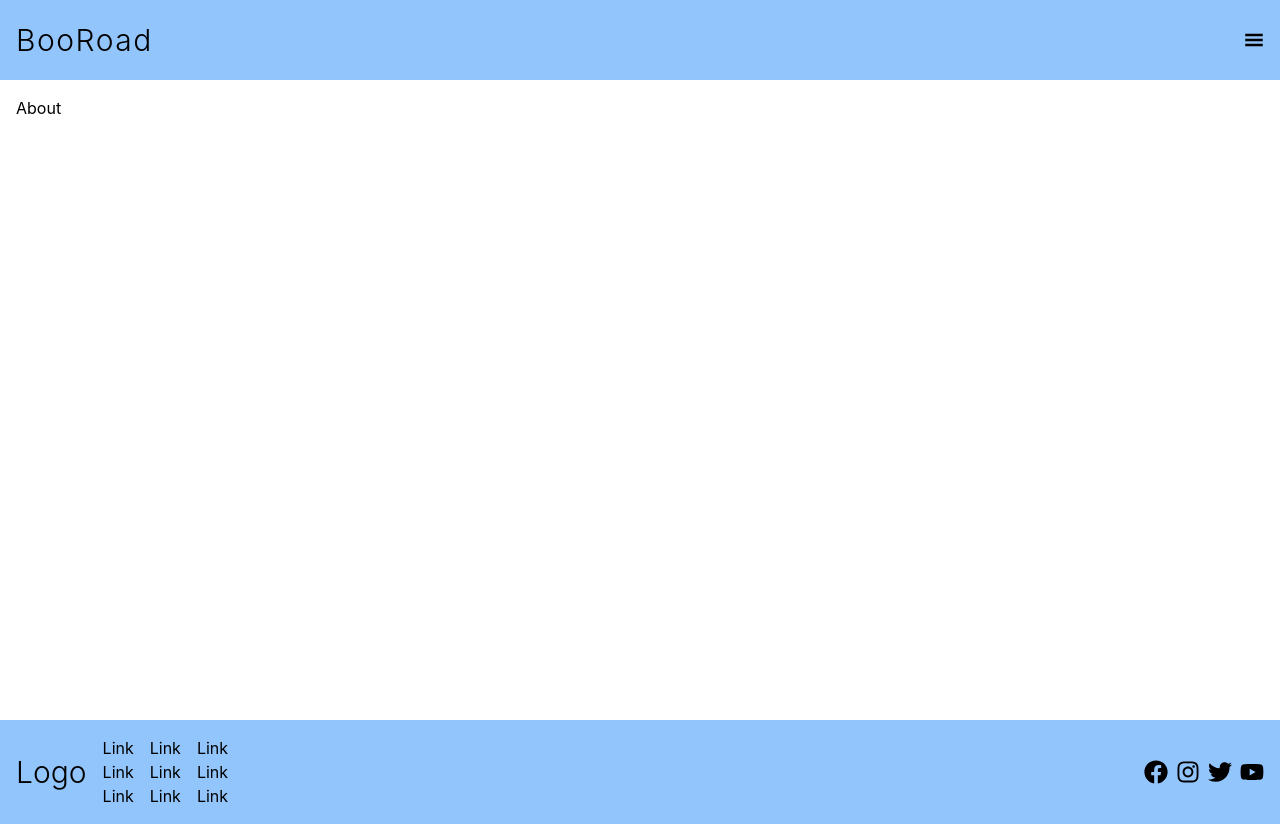
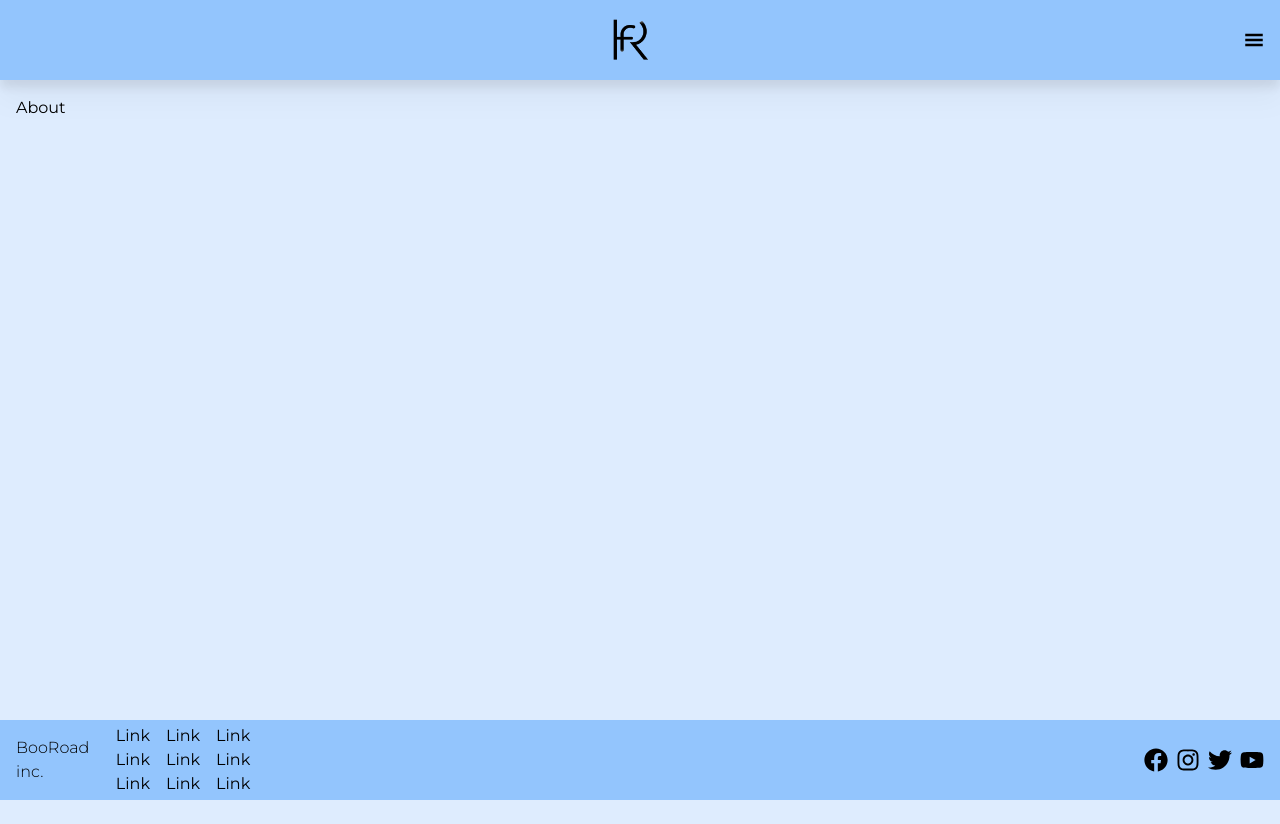
Before and after one commit to Aj-Herrera-99/booroad-fe, a React (Vite) app: page /about in a window 1280 px wide. After the commit the page ends 800 px from the top, so only its background shows below. Built offline with nearby package versions, Linux system fonts and the light colour scheme; no server answers.

Commit message:
spaziature, colori, logo, immagini dal be

```diff
--- a/index.html
+++ b/index.html
@@ -1,10 +1,19 @@
-<!doctype html>
+<!DOCTYPE html>
 <html lang="en">
     <head>
         <meta charset="UTF-8" />
         <link rel="icon" type="image/svg+xml" href="/vite.svg" />
-    <meta name="viewport" content="width=device-width, initial-scale=1.0 viewport-fit=cover" />
-    <title>My React Template</title>
+        <meta
+            name="viewport"
+            content="width=device-width, initial-scale=1.0 viewport-fit=cover"
+        />
+        <link rel="preconnect" href="https://fonts.googleapis.com" />
+        <link rel="preconnect" href="https://fonts.gstatic.com" crossorigin />
+        <link
+            href="https://fonts.googleapis.com/css2?family=Montserrat:ital,wght@0,100..900;1,100..900&display=swap"
+            rel="stylesheet"
+        />
+        <title>BooRoad</title>
     </head>
     <body>
         <div id="root"></div>
--- a/src/components/Footer.jsx
+++ b/src/components/Footer.jsx
@@ -5,8 +5,8 @@ import { FaYoutube } from "react-icons/fa";
 
 function Footer() {
     return (
-        <footer className="min-h-[10vh] flex items-center gap-4 p-4 bg-blue-300">
-            <h2 className="text-3xl font-light">Logo</h2>
+        <footer className="h-[10vh] flex items-center gap-4 p-4 bg-blue-300">
+            <h2 className="font-light">BooRoad inc.</h2>
             <div className="links flex gap-4">
                 <ul>
                     <a href="/">
--- a/src/components/Header.jsx
+++ b/src/components/Header.jsx
@@ -12,9 +12,10 @@ function Header() {
     };
 
     return (
-        <header className="fixed w-screen h-[10vh] top-0 left-0 bg-blue-300 px-4 flex justify-between items-center">
-            <Link to={"/"}>
-              <h2 className="text-3xl font-light tracking-wider">BooRoad</h2>
+        <header className="fixed w-screen h-[10vh] z-20 top-0 left-0 bg-blue-300 px-4 flex justify-between items-center drop-shadow-xl">
+            <span></span>
+            <Link to={"/"} className=" w-[60px]">
+                <img src="/logo_2.png" alt="" />
             </Link>
 
             <GiHamburgerMenu className="text-xl" onClick={showWindowMenu} />
@@ -24,6 +25,12 @@ function Header() {
     );
 }
 
+const appLinks = [
+    { to: "/", label: "Home" },
+    { to: "/about", label: "About" },
+    { to: "/contacts", label: "Contacts" },
+];
+
 function WindowMenu({ windowRef }) {
     const hideWindowMenu = () => {
         windowRef.current.classList.add("-translate-y-full");
@@ -31,17 +38,27 @@ function WindowMenu({ windowRef }) {
     return (
         <div
             ref={windowRef}
-            className="fixed inset-0 h-fit bg-black/95 transition-all duration-300 -translate-y-full text-white flex flex-col px-4 py-6 "
+            className="fixed inset-0 h-fit bg-black/90 transition-all duration-300 -translate-y-full text-white flex-col px-4 py-6 text-lg ease-out rounded-b-2xl"
         >
-            <FaXmark onClick={hideWindowMenu} className=" text-2xl self-end" />
-            <div className="flex flex-col items-center gap-4 text-lg">
+            <div className="flex justify-between">
                 <form className="flex items-center gap-2">
                     <input type="search" name="search" id="search" />
-                    <FaMagnifyingGlass className="text-xl" />
+                    <FaMagnifyingGlass className="text-xl relative -translate-x-8 text-black" />
                 </form>
-                <NavLink href="/">Home</NavLink>
-                <NavLink href="/about">About</NavLink>
-                <NavLink href="/contacts">Contacts</NavLink>
+                <FaXmark onClick={hideWindowMenu} className=" text-2xl" />
+            </div>
+            <div className="flex justify-around mt-4">
+                {appLinks.map((link, i) => (
+                    <NavLink
+                        key={i}
+                        to={link.to}
+                        className={({ isActive }) =>
+                            "py-1 px-2" + (isActive ? " border-b " : "")
+                        }
+                    >
+                        {link.label}
+                    </NavLink>
+                ))}
             </div>
         </div>
     );
--- a/src/components/JourneyCard.jsx
+++ b/src/components/JourneyCard.jsx
@@ -1,18 +1,29 @@
 import { Link } from "react-router-dom";
+const apiUrl = import.meta.env.VITE_API_URL;
 
 function JourneyCard({ journey }) {
     const { id, destination, initial_date, end_date } = journey;
     return (
-        <Link
-            to={`/journey/${id}`}
-            className="journey-card p-2 border rounded-lg"
-        >
-            <ul>
-                <li>Destination: {destination}</li>
-                <li>Departure: {initial_date}</li>
-                <li>Arrival: {end_date}</li>
-            </ul>
-        </Link>
+        <div className="relative p-3 border rounded-lg overflow-hidden min-h-[125px] flex">
+            <div
+                className="absolute inset-0 -z-20"
+                style={{
+                    backgroundImage: `url(${apiUrl}${journey?.image_path})`,
+                    backgroundSize: "cover",
+                    backgroundRepeat: "no-repeat",
+                    backgroundPosition: "bottom",
+                }}
+            ></div>
+            <div className="absolute inset-0 bg-black/65 -z-10"></div>
+            <Link
+                to={`/journey/${id}`}
+                className="flex flex-col justify-between text-white journey-card"
+            >
+                <span>Destination: {destination}</span>
+                <span>Departure: {initial_date}</span>
+                <span>Arrival: {end_date}</span>
+            </Link>
+        </div>
     );
 }
 
--- a/src/index.css
+++ b/src/index.css
@@ -3,14 +3,19 @@
 @tailwind utilities;
 
 :root {
-    font-family: Inter, system-ui, Avenir, Helvetica, Arial, sans-serif;
-    line-height: 1.5;
-    font-weight: 400;
+    font-family: "Montserrat", serif;
+    font-optical-sizing: auto;
+    font-weight: normal;
+    font-style: normal;
 
     font-synthesis: none;
     text-rendering: optimizeLegibility;
     -webkit-font-smoothing: antialiased;
     -moz-osx-font-smoothing: grayscale;
+}
+
+body{
+    @apply bg-blue-200/50
 }
 
 /* body {
--- a/src/pages/Journeys.jsx
+++ b/src/pages/Journeys.jsx
@@ -4,16 +4,16 @@ export function Journeys({ children, title }) {
     const cardsContRef = useRef(null);
 
     const dropDownToggle = () => {
-        cardsContRef.current.classList.toggle("h-[200px]")
+        cardsContRef.current.classList.toggle("h-[260px]")
         cardsContRef.current.classList.toggle("overflow-hidden")
     };
 
     return (
         <section className="journey mb-4">
-            <h2 className="text-3xl font-semibold mb-2">{title}</h2>
+            <h2 className="text-xl font-semibold mb-2">{title}</h2>
             <div
                 ref={cardsContRef}
-                className="flex flex-col gap-3 h-[200px] overflow-hidden"
+                className="flex flex-col gap-3 h-[260px] overflow-hidden"
             >
                 {children}
             </div>
```
Also changed, not shown: public/logo_2.png (added), 1 other file (tests, documents, lock files or other folders). Lines whose indentation alone changed are shown as unchanged.
